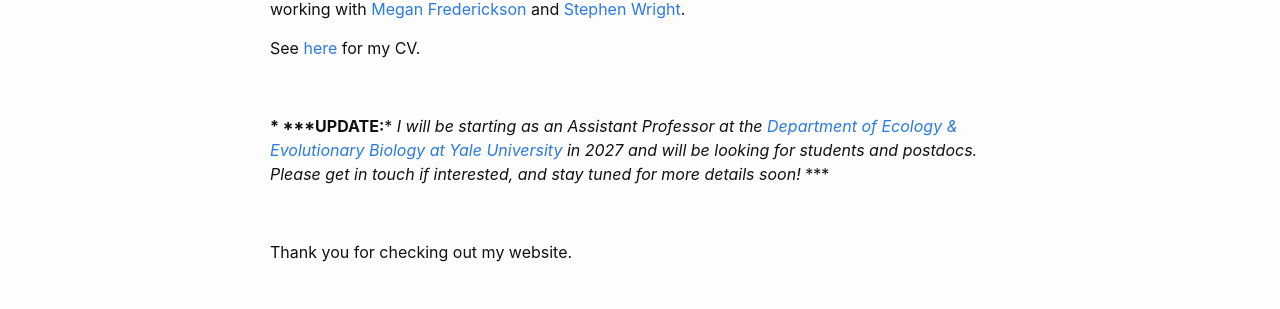
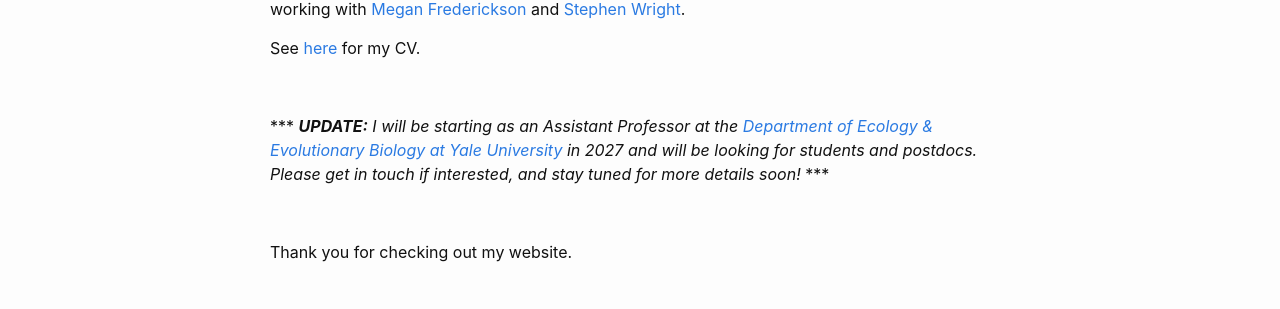
Before and after one commit to takujiusui/takujiusui.github.io, a Jekyll site: the page built from index.md, in a window 1280 px wide. Shown: the part 730-1039 px from the top of the page. Built offline with Jekyll 4.4.1, drawn with Linux system fonts in a browser that asks for light colours.

Commit message:
updating main

```diff
--- a/index.md
+++ b/index.md
@@ -16,7 +16,7 @@ See [here](https://github.com/takujiusui/takujiusui.github.io/blob/main/TakujiUs
 
 &nbsp;
 
-*** \*\*\*UPDATE:*** *I will be starting as an Assistant Professor at the [Department of Ecology & Evolutionary Biology at Yale University](https://eeb.yale.edu/) in 2027 and will be looking for students and postdocs. Please get in touch if interested, and stay tuned for more details soon!* \*\*\*
+\*\*\* ***UPDATE:*** *I will be starting as an Assistant Professor at the [Department of Ecology & Evolutionary Biology at Yale University](https://eeb.yale.edu/) in 2027 and will be looking for students and postdocs. Please get in touch if interested, and stay tuned for more details soon!* \*\*\*
 
 &nbsp;
 
```
Also changed, not shown: research.md (+3 -1 lines).
